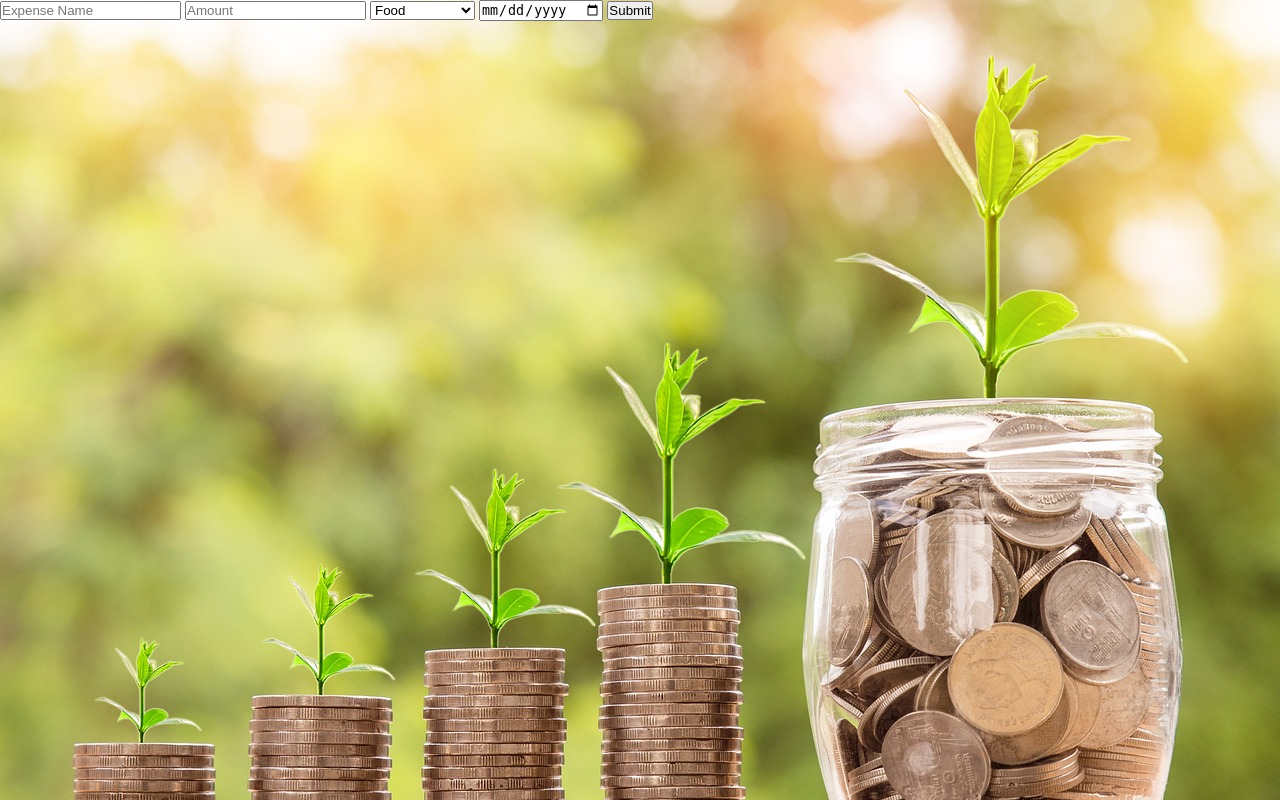
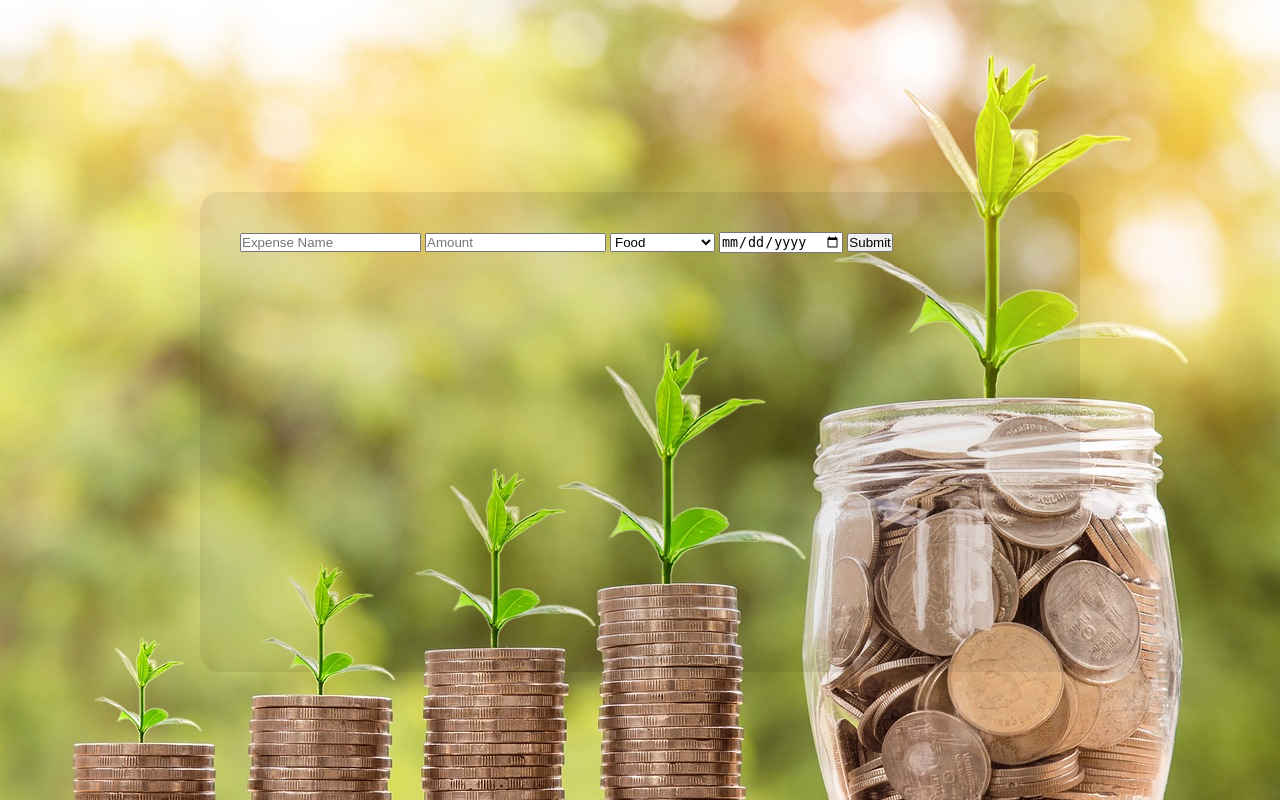
Before and after one commit to Samrat9841/Expn-management, a PHP site: page / in a window 1280 px wide. Run offline with PHP 8.4, Linux system fonts and the light colour scheme.

Commit message:
adding styling to the Expn-form div

```diff
--- a/index.html
+++ b/index.html
@@ -8,7 +8,7 @@
 </head>
 <body>
     <section id="container">
-        <div class="expn-form">
+        <div id="expn-form" class="section-padding1">
             <form action="">
                 <input type="text" placeholder="Expense Name">
                 <input type="number" placeholder="Amount">
--- a/style.css
+++ b/style.css
@@ -5,6 +5,9 @@
     padding:0px;
 }
 
+.section-padding1{
+    padding: 40px 40px;
+}
 
 /* This is the body styling */
 
@@ -13,6 +16,19 @@ body{
     background-repeat: no-repeat;
     background-size: cover;
 }
-.expn-form{
+
+#container{
+    width: 100%;
+    height: 100%;
+    display: flex;
+    align-items: center;
+    justify-content: center;
 
 }
+#container #expn-form{
+    margin-top:15% ;
+    background-color:rgba(0, 0, 0, 0.08);
+    height: 400px;
+    width: 800px;
+    border-radius: 20px;
+}
```
